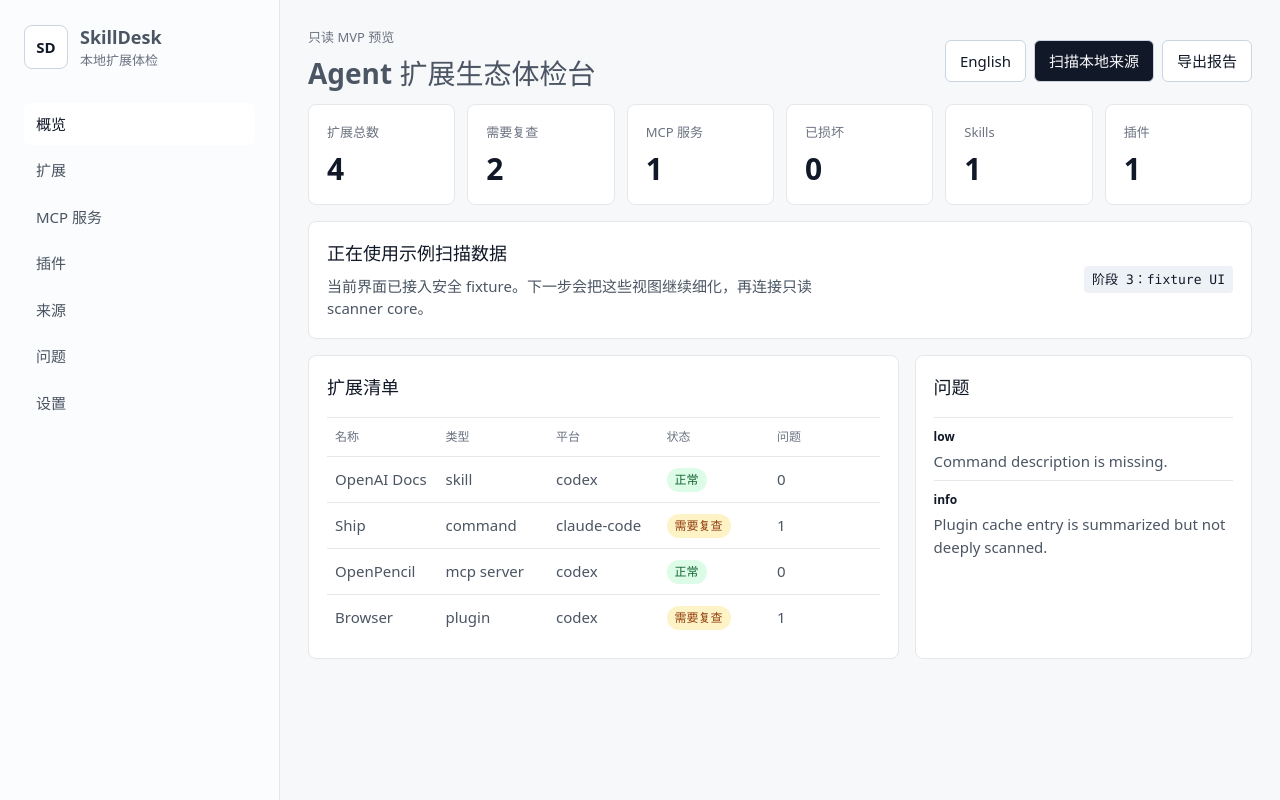
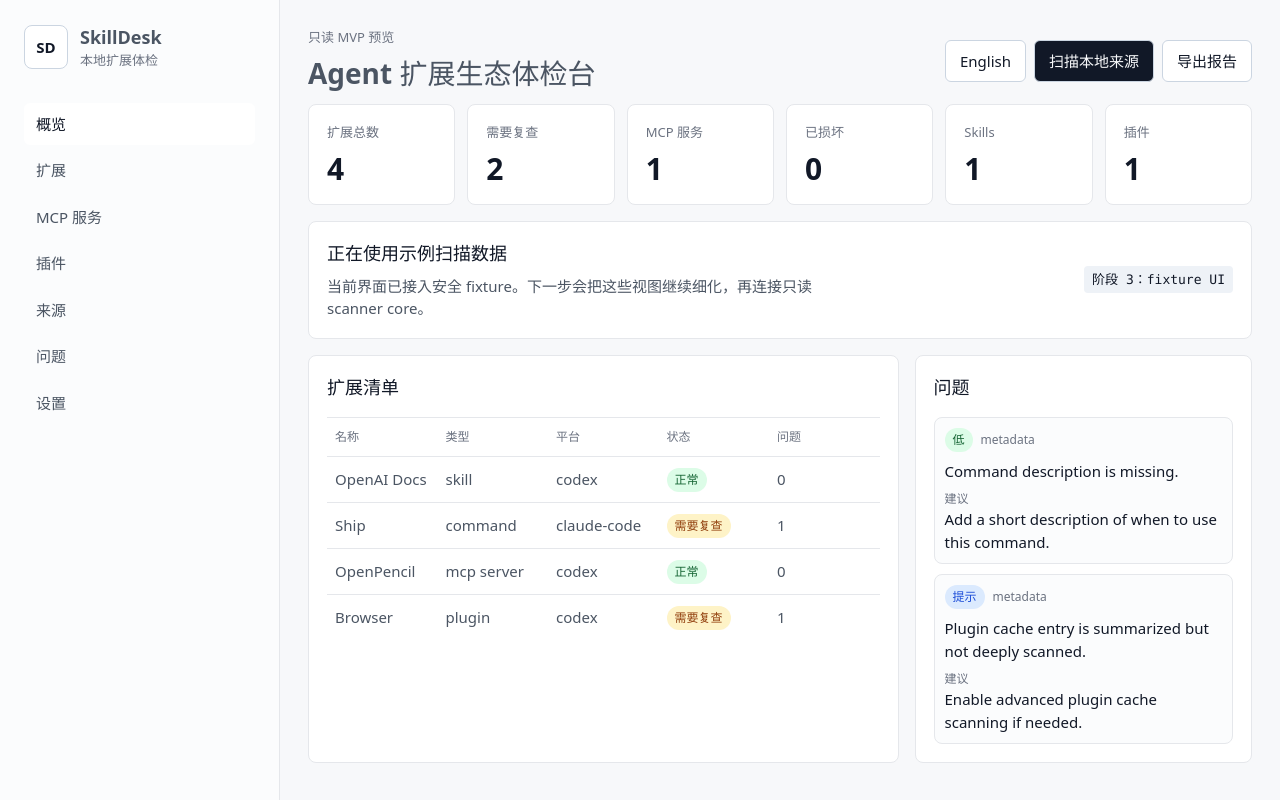
Before and after one commit to haodehaode378/skilldesk-project-brief, a React (Vite) app in the folder skilldesk/: page / in a window 1280 px wide. Built offline with nearby package versions, Linux system fonts and the light colour scheme.

Commit message:
feat: show issue details

```diff
--- a/skilldesk/src/App.css
+++ b/skilldesk/src/App.css
@@ -390,24 +390,78 @@ dd {
   color: var(--text-h);
 }
 
-.issue-list {
+.issue-card-list {
+  display: grid;
+  gap: 10px;
+  margin: 16px 0 0;
+}
+
+.issue-card {
   display: grid;
   gap: 8px;
-  padding: 0;
-  margin: 16px 0 0;
-  list-style: none;
+  border: 1px solid var(--border);
+  border-radius: 8px;
+  background: var(--panel);
+  padding: 12px;
 }
 
-.issue-list li {
-  display: grid;
-  gap: 4px;
-  border-top: 1px solid var(--border);
-  padding-top: 10px;
+.issue-card header {
+  display: flex;
+  flex-wrap: wrap;
+  align-items: center;
+  gap: 8px;
+  color: var(--muted);
+  font-size: 12px;
 }
 
-.issue-list strong {
+.issue-card p {
+  color: var(--text-h);
+  margin: 0;
+}
+
+.issue-card dl {
+  display: grid;
+  gap: 8px;
+  margin: 0;
+}
+
+.issue-card dd {
+  overflow: visible;
+  text-overflow: clip;
+  white-space: normal;
+  overflow-wrap: anywhere;
+}
+
+.issue-card-compact {
+  padding: 10px;
+}
+
+.severity-badge {
+  border-radius: 999px;
+  padding: 3px 8px;
   color: var(--text-h);
   font-size: 12px;
+  font-weight: 600;
+}
+
+.severity-info {
+  color: #1d4ed8;
+  background: #dbeafe;
+}
+
+.severity-low {
+  color: #166534;
+  background: #dcfce7;
+}
+
+.severity-medium {
+  color: #92400e;
+  background: #fef3c7;
+}
+
+.severity-high {
+  color: #991b1b;
+  background: #fee2e2;
 }
 
 code {
--- a/skilldesk/src/App.tsx
+++ b/skilldesk/src/App.tsx
@@ -15,6 +15,7 @@ import type {
   AppSettings,
   EntityKind,
   HealthStatus,
+  HealthIssue,
   IssueSeverity,
   Locale,
   ManagedEntity,
@@ -600,26 +601,11 @@ function IssuesView({
         onChange={onSeverityFilterChange}
       />
       {filteredIssues.length > 0 ? (
-        <table>
-          <thead>
-            <tr>
-              <th>{copy.labels.severity}</th>
-              <th>{copy.labels.kind}</th>
-              <th>{copy.labels.issues}</th>
-              <th>{copy.labels.path}</th>
-            </tr>
-          </thead>
-          <tbody>
+        <div className="issue-card-list">
           {filteredIssues.map((issue) => (
-              <tr key={issue.id}>
-                <td>{formatSeverity(issue.severity, copy)}</td>
-                <td>{issue.category}</td>
-                <td>{issue.message}</td>
-                <td className="path-cell">{issue.file ?? '-'}</td>
-              </tr>
+            <IssueCard key={issue.id} copy={copy} issue={issue} />
           ))}
-          </tbody>
-        </table>
+        </div>
       ) : (
         <EmptyState
           message={
@@ -708,20 +694,15 @@ function IssuesPreview({
   return (
     <section className="table-panel">
       <SectionHeading title={copy.views.issuesTitle} />
-      <ul className="issue-list">
       {report.issues.length > 0 ? (
-          report.issues.map((issue) => (
-            <li key={issue.id}>
-              <strong>{issue.severity}</strong>
-              <span>{issue.message}</span>
-            </li>
-          ))
+        <div className="issue-card-list">
+          {report.issues.slice(0, 4).map((issue) => (
+            <IssueCard key={issue.id} copy={copy} issue={issue} compact />
+          ))}
+        </div>
       ) : (
-          <li>
-            <span>{copy.labels.emptyIssues}</span>
-          </li>
+        <EmptyState message={copy.labels.emptyIssues} />
       )}
-      </ul>
     </section>
   )
 }
@@ -826,15 +807,62 @@ function DetailPanel({
           </dl>
         </>
       )}
-      <ul className="issue-list">
+      {entity.health.issues.length > 0 ? (
+        <div className="issue-card-list">
           {entity.health.issues.map((issue) => (
-          <li key={issue.id}>
-            <strong>{issue.severity}</strong>
-            <span>{issue.recommendation ?? issue.message}</span>
-          </li>
+            <IssueCard key={issue.id} copy={copy} issue={issue} compact />
           ))}
-      </ul>
+        </div>
+      ) : (
+        <EmptyState message={copy.labels.emptyIssues} />
+      )}
     </aside>
+  )
+}
+
+function IssueCard({
+  copy,
+  issue,
+  compact = false,
+}: {
+  copy: typeof appCopy['zh-CN']
+  issue: HealthIssue
+  compact?: boolean
+}) {
+  return (
+    <article className={compact ? 'issue-card issue-card-compact' : 'issue-card'}>
+      <header>
+        <span className={`severity-badge severity-${issue.severity}`}>
+          {formatSeverity(issue.severity, copy)}
+        </span>
+        <span>{issue.category}</span>
+      </header>
+      <p>{issue.message}</p>
+      {issue.recommendation && (
+        <dl>
+          <div>
+            <dt>{copy.labels.recommendation}</dt>
+            <dd>{issue.recommendation}</dd>
+          </div>
+        </dl>
+      )}
+      {!compact && issue.evidence && (
+        <dl>
+          <div>
+            <dt>{copy.labels.evidence}</dt>
+            <dd className="path-cell">{issue.evidence}</dd>
+          </div>
+        </dl>
+      )}
+      {!compact && issue.file && (
+        <dl>
+          <div>
+            <dt>{copy.labels.path}</dt>
+            <dd className="path-cell">{issue.file}</dd>
+          </div>
+        </dl>
+      )}
+    </article>
   )
 }
 
--- a/skilldesk/src/app/i18n.ts
+++ b/skilldesk/src/app/i18n.ts
@@ -55,6 +55,8 @@ type AppCopy = {
     dirty: string
     clean: string
     enabled: string
+    recommendation: string
+    evidence: string
     statusOk: string
     statusNeedsReview: string
     statusAtRisk: string
@@ -155,6 +157,8 @@ export const appCopy: Record<Locale, AppCopy> = {
       dirty: '有未提交变化',
       clean: '干净',
       enabled: '已启用',
+      recommendation: '建议',
+      evidence: '证据',
       statusOk: '正常',
       statusNeedsReview: '需要复查',
       statusAtRisk: '有风险',
@@ -254,6 +258,8 @@ export const appCopy: Record<Locale, AppCopy> = {
       dirty: 'Dirty',
       clean: 'Clean',
       enabled: 'Enabled',
+      recommendation: 'Recommendation',
+      evidence: 'Evidence',
       statusOk: 'OK',
       statusNeedsReview: 'Needs review',
       statusAtRisk: 'At risk',
```
Lines whose indentation alone changed are shown as unchanged.
